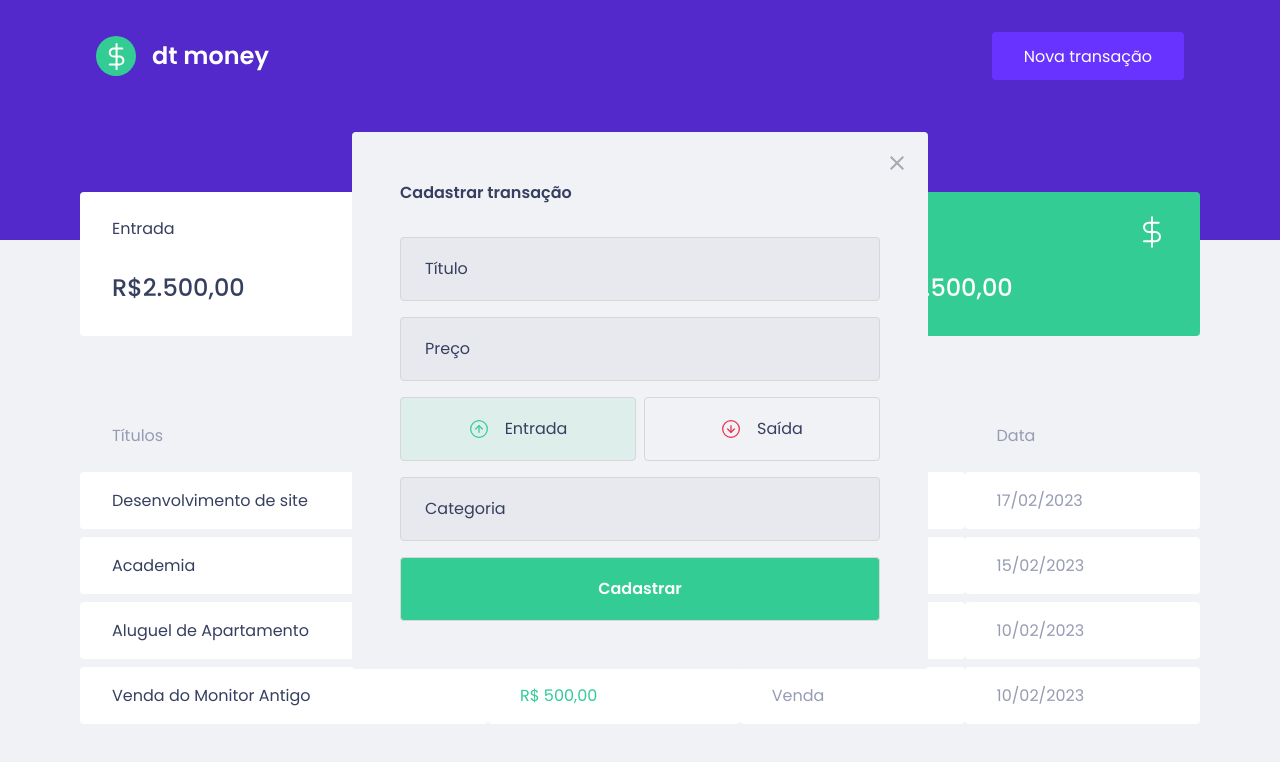
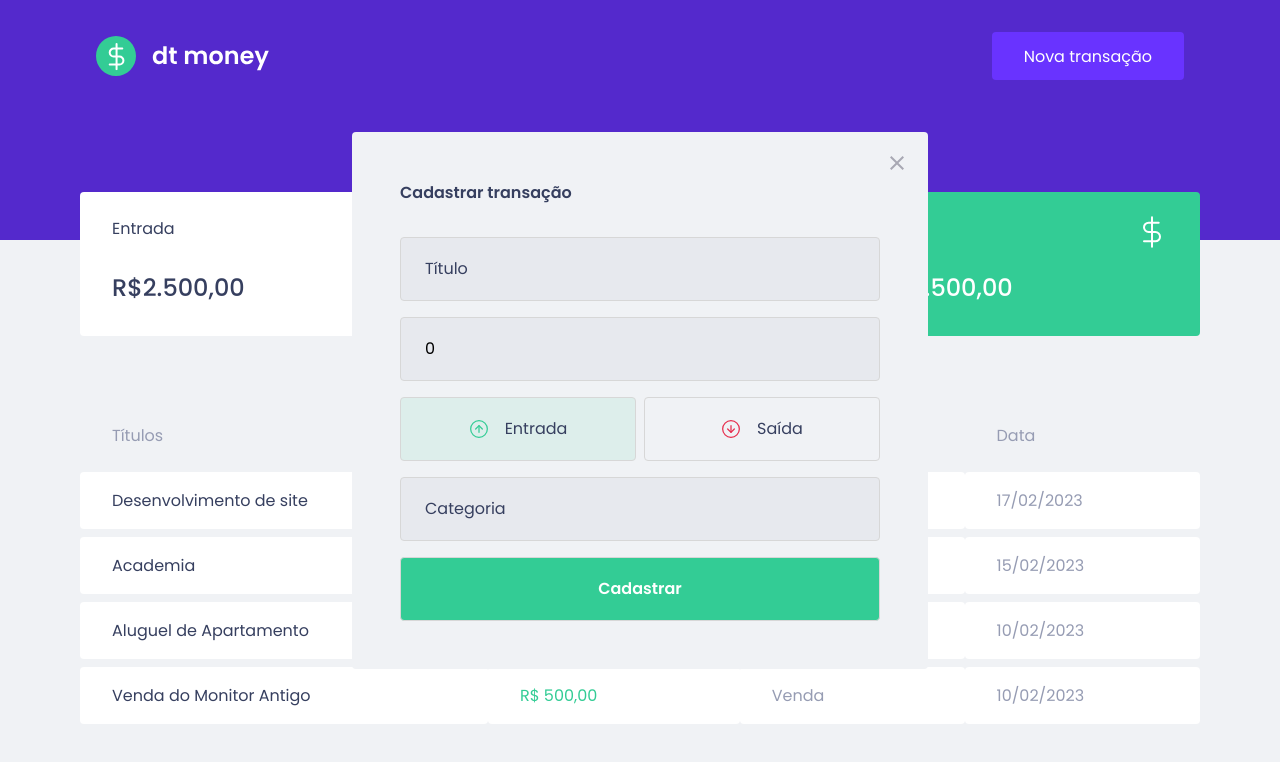
Before and after one commit to PhilipeF/appointiments, a React (Vite) app: page / in a window 1280 px wide. Both pictures are taken after a click on the button "Nova transação". Shown: the top 762 px of the page. Built offline with nearby package versions, Linux system fonts and the light colour scheme; no server answers; what miragejs would draw is missing.

Commit message:
salvados os valores do form

```diff
--- a/src/components/NewTransactionModal/index.tsx
+++ b/src/components/NewTransactionModal/index.tsx
@@ -4,7 +4,7 @@
 import closeImg from '../../assets/close.svg';
 import incomeImg from '../../assets/income.svg';
 import outcomeImg from '../../assets/outcome.svg';
-import { useState } from "react";
+import { FormEvent, useState } from "react";
 
 interface NewTransactionsProps {
     isOpen: boolean;
@@ -12,7 +12,17 @@
 }
 
 export function NewTransactionModal({ isOpen, onRequestClose }: NewTransactionsProps) {
+
     const [type, setType] = useState('deposit')
+    const [title, setTitle] = useState('')
+    const [value, setValue] = useState(0)
+    const [category, setCategory] = useState('')
+
+    function handleCreateNewTransaction(event: FormEvent) {
+        event.preventDefault()
+
+        console.log('Pegando os dados da aplicação', title, value, category)
+    }
 
     return (
         <Modal
@@ -29,10 +39,21 @@
                 <img src={closeImg} alt="Fechar Modal" />
             </button>
 
-            <Container>
+            <Container onSubmit={handleCreateNewTransaction}>
                 <h2>Cadastrar transação</h2>
-                <input type="text" placeholder="Título" />
-                <input type="text" placeholder="Preço" />
+                <input
+                    type="text"
+                    placeholder="Título"
+                    value={title}
+                    onChange={event => setTitle(event.target.value)}
+                />
+
+                <input
+                    type="text"
+                    placeholder="Preço"
+                    value={value}
+                    onChange={event => setValue(parseInt(event.target.value))}
+                />
 
                 <TransactionTypeContainer>
 
@@ -58,7 +79,12 @@
 
                 </TransactionTypeContainer>
 
-                <input type="text" placeholder="Categoria" />
+                <input
+                    type="text"
+                    placeholder="Categoria"
+                    value={category}
+                    onChange={event => setCategory(event.target.value)}
+                />
                 <button type="submit">Cadastrar</button>
             </Container>
 
--- a/src/components/NewTransactionModal/style.ts
+++ b/src/components/NewTransactionModal/style.ts
@@ -49,7 +49,6 @@
     }
 `
 
-
 export const TransactionTypeContainer = styled.div`
     margin: 1rem 0;
     display: grid;
```
